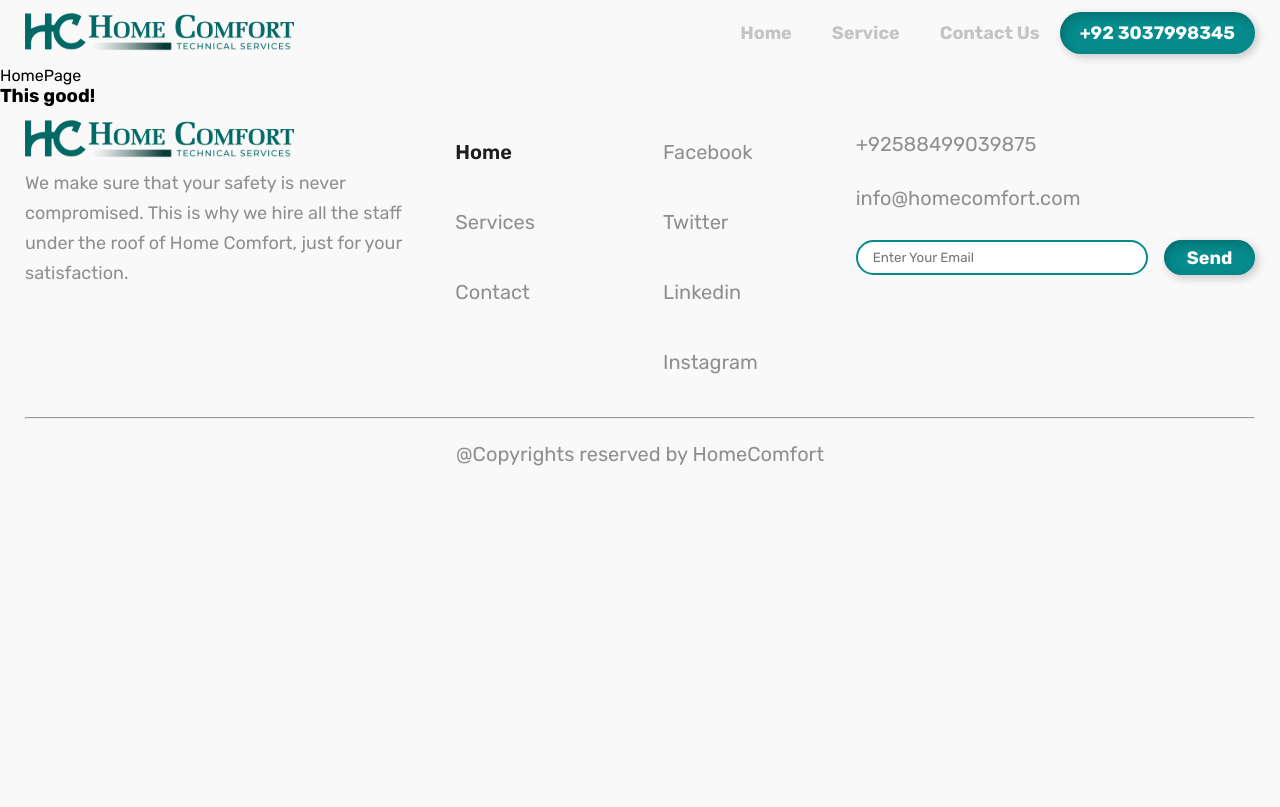
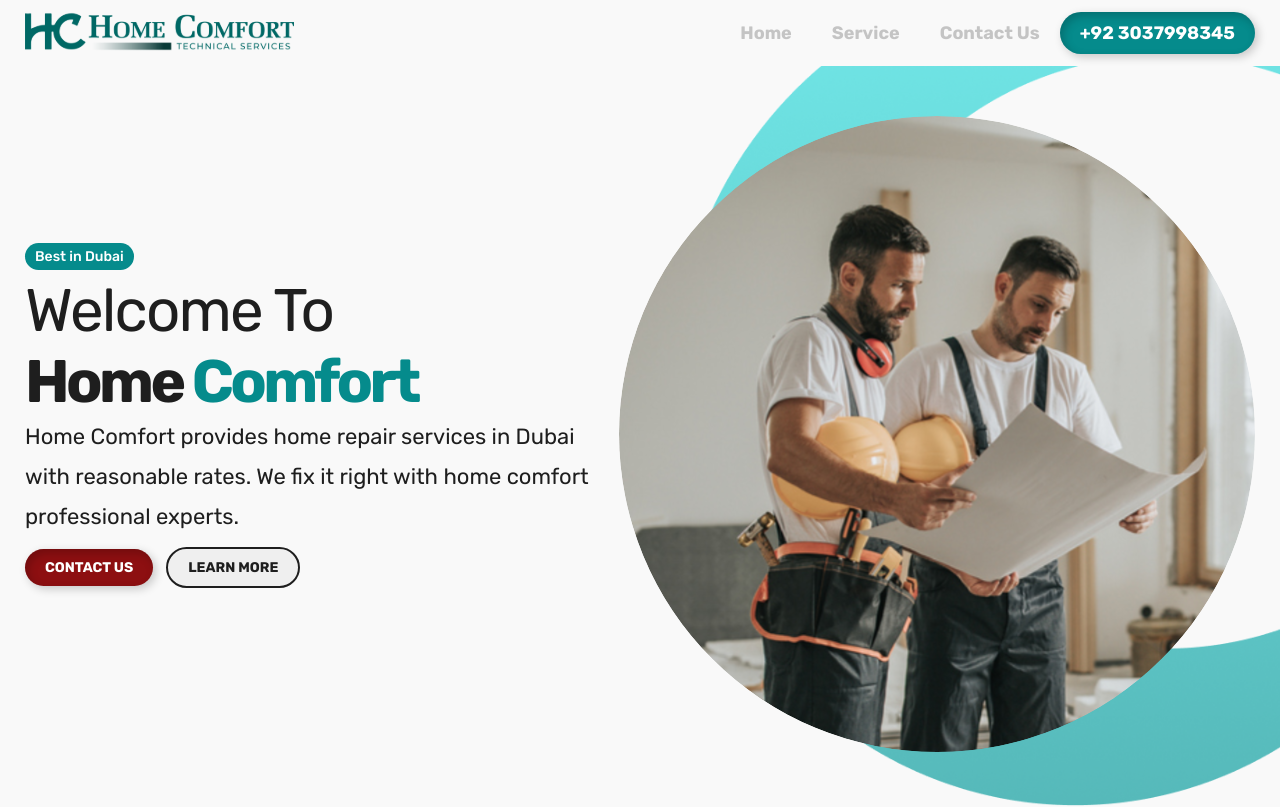
Before and after one commit to amirkamboh/first_react_project_2024, a React (Create React App) app: page / in a window 1280 px wide. Shown: the top 807 px of the page. Built offline with nearby package versions, Linux system fonts and the light colour scheme.

Commit message:
Home Page

```diff
--- /dev/null
+++ b/src/pages/homePage/Components/herosection.js
@@ -0,0 +1,33 @@
+import React from 'react'
+import heroimg from '../../../assets/Images/hero_img.svg'
+
+const Herosection = () => {
+  return (
+    <>
+      <section className="baaner_secetion">
+        <div className="page_witdh">
+          <div className="banner_inner_section">
+            <div className="content_banner">
+              <small>Best in Dubai</small>
+              <p className="intr">Welcome To</p>
+              <h2>Home <span>Comfort</span></h2>
+              <p className="des">
+                Home Comfort provides home repair services in Dubai with reasonable rates.
+                We fix it right with home comfort professional experts.
+              </p>
+              <div className="banner_button">
+                <button className="btn1">Contact us</button>
+                <button className="btn2">Learn More</button>
+              </div>
+            </div>
+            <div className="img_banner">
+              <img src={heroimg} alt='heroimg' />
+            </div>
+          </div>
+        </div>
+      </section>
+    </>
+  )
+}
+
+export default Herosection
--- a/src/pages/homePage/index.js
+++ b/src/pages/homePage/index.js
@@ -1,11 +1,11 @@
 import React from 'react'
+import Herosection from './Components/herosection'
 
 const HomePage = () => {
   return (
-    <div>
-        HomePage
-        <h3>This good!</h3>
-        </div>
+    <>
+        <Herosection />
+    </>
   )
 }
 
```
